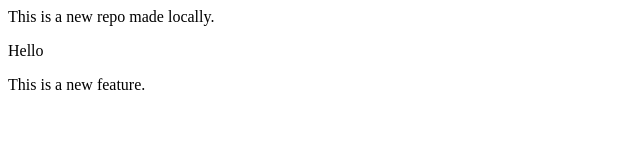
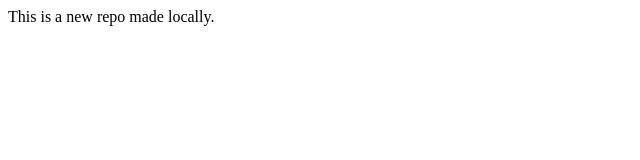
Before and after one commit to rxchitrx/localRepo, a plain HTML site: page index.html in a window 1280 px wide. Shown: the whole page, without its empty margins (0-640 px from the left). Drawn offline with Linux system fonts and the light colour scheme.

Commit message:
Resolve Conflict

```diff
--- a/index.html
+++ b/index.html
@@ -1,3 +1 @@
 <p> This is a new repo made locally. </p>
-<p> Hello </p>
-<p> This is a new feature. </p>
```
